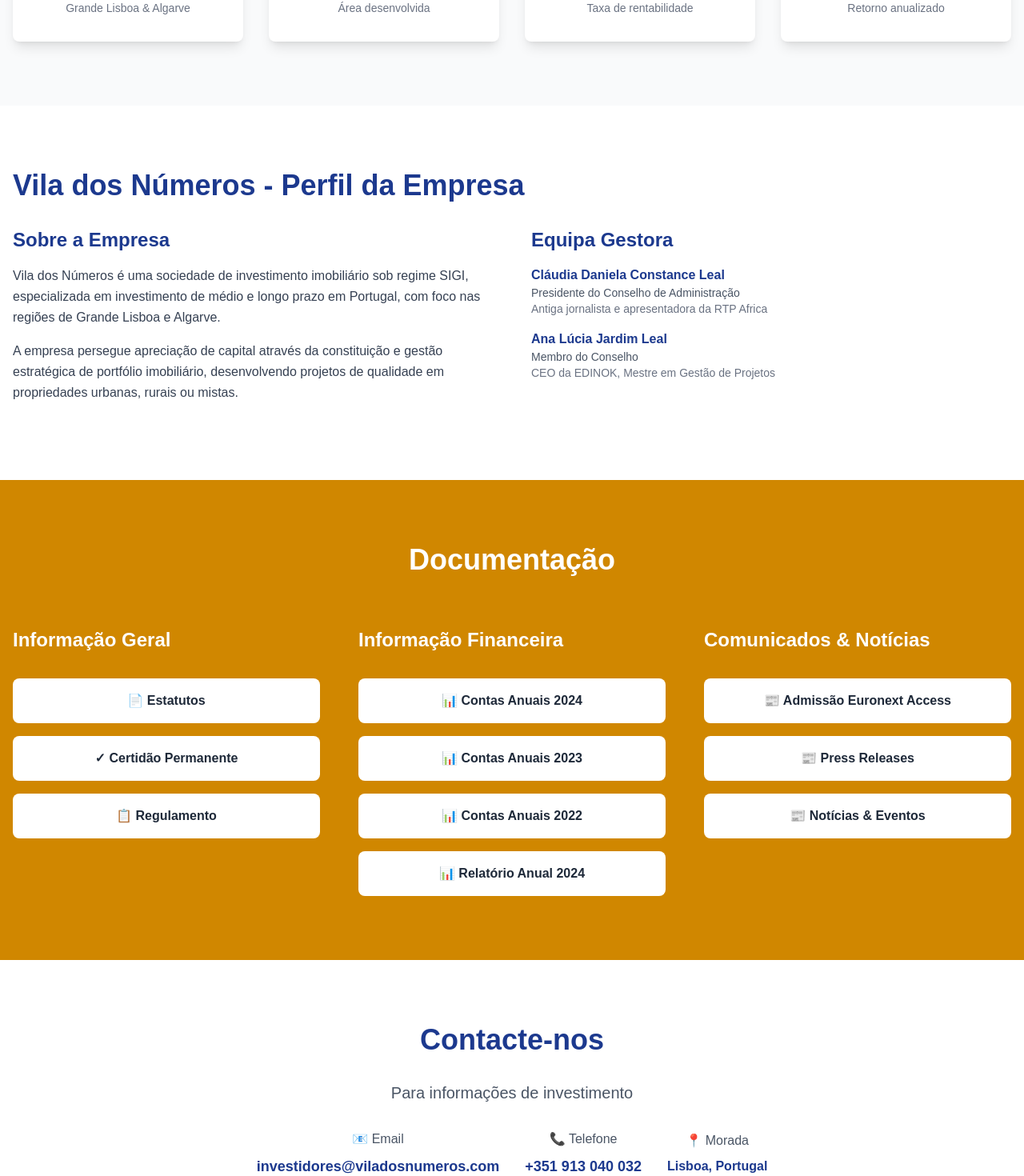
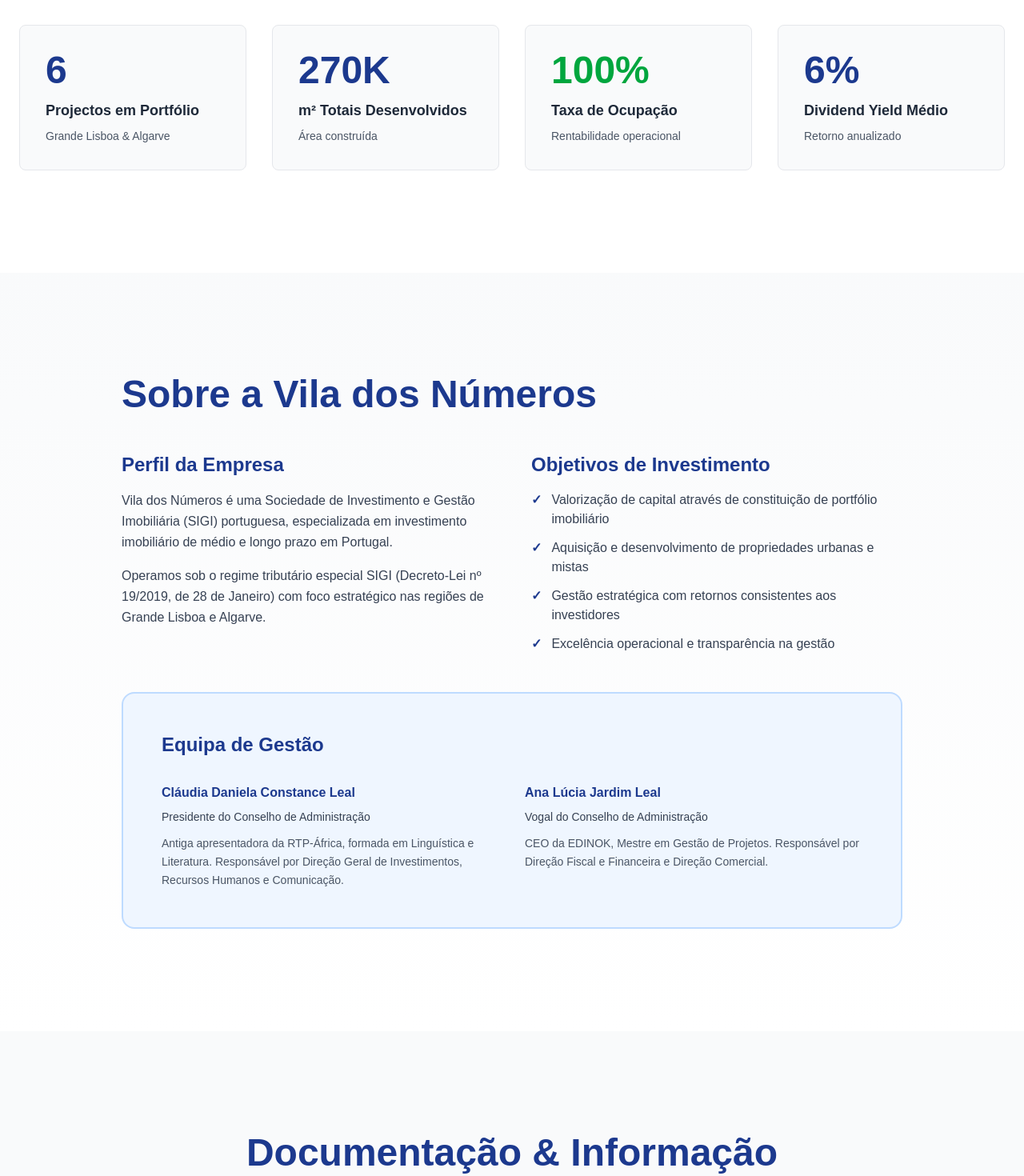
Before and after one commit to nunoleal-dotcom/viladosnumeros-headless, a Next.js app: page /investors in a window 1280 px wide. Shown: the part 678-2148 px from the top of the page at 80% size. Built offline with nearby package versions, Linux system fonts and the light colour scheme.

Commit message:
Redesign investors page with professional layout and better styling

```diff
--- a/app/investors/page.tsx
+++ b/app/investors/page.tsx
@@ -10,6 +10,10 @@
         <div className="max-w-7xl mx-auto px-6 py-3 flex justify-between items-center">
           <Link href="/" className="flex items-center gap-3 hover:opacity-80 transition">
             <img src="/logo.png" alt="Vila dos Números" className="h-16 w-auto" />
+            <div className="hidden sm:block border-l border-gray-300 pl-4">
+              <p className="text-sm font-bold text-blue-900">Vila dos Números – SIGI, S.A.</p>
+              <p className="text-xs text-gray-600 tracking-wide">PROPERTY DEVELOPMENT</p>
+            </div>
           </Link>
           <nav className="flex gap-8 items-center">
             <a href="/#sobre" className="text-gray-700 hover:text-gray-900 transition text-sm font-semibold uppercase tracking-wide">
@@ -40,168 +44,193 @@
         </div>
       </header>
 
-      {/* HERO - ESTILO DOURADO */}
-      <section className="bg-gradient-to-r from-yellow-600 to-yellow-500 text-white py-24">
-        <div className="max-w-7xl mx-auto px-4 text-center">
-          <h1 className="text-5xl font-bold mb-4">Acionistas e Investidores</h1>
-          <p className="text-xl text-yellow-50">Informações e documentação para stakeholders</p>
+      {/* HERO SECTION */}
+      <section className="bg-gradient-to-br from-blue-900 via-blue-800 to-blue-700 text-white py-20 md:py-32">
+        <div className="max-w-5xl mx-auto px-6 text-center">
+          <h1 className="text-5xl md:text-6xl font-bold mb-6">Para Investidores</h1>
+          <p className="text-xl md:text-2xl text-blue-100 leading-relaxed">
+            Oportunidades de investimento imobiliário com retorno comprovado e gestão profissional
+          </p>
         </div>
       </section>
 
       {/* KEY METRICS */}
-      <section className="py-20 bg-gray-50">
-        <div className="max-w-7xl mx-auto px-4">
-          <h2 className="text-4xl font-bold text-center mb-16 text-blue-900">Métricas Chave</h2>
+      <section className="py-20 md:py-32 bg-white">
+        <div className="max-w-7xl mx-auto px-6">
+          <h2 className="text-4xl md:text-5xl font-bold text-center text-blue-900 mb-16">Indicadores Principais</h2>
           <div className="grid grid-cols-1 md:grid-cols-2 lg:grid-cols-4 gap-8">
-            {/* Properties */}
-            <div className="bg-white rounded-lg shadow-lg p-8 text-center">
-              <div className="text-5xl font-bold text-blue-900 mb-2">5</div>
-              <p className="text-gray-600 font-semibold">Properties em Portfólio</p>
-              <p className="text-sm text-gray-500 mt-2">Grande Lisboa & Algarve</p>
+            {/* KPI 1 */}
+            <div className="bg-gray-50 border border-gray-200 rounded-lg p-8 hover:shadow-lg transition">
+              <div className="text-5xl font-bold text-blue-900 mb-3">6</div>
+              <p className="text-lg font-bold text-gray-800 mb-2">Projectos em Portfólio</p>
+              <p className="text-sm text-gray-600">Grande Lisboa & Algarve</p>
             </div>
 
-            {/* Area */}
-            <div className="bg-white rounded-lg shadow-lg p-8 text-center">
-              <div className="text-5xl font-bold text-blue-900 mb-2">270K</div>
-              <p className="text-gray-600 font-semibold">m² Totais</p>
-              <p className="text-sm text-gray-500 mt-2">Área desenvolvida</p>
+            {/* KPI 2 */}
+            <div className="bg-gray-50 border border-gray-200 rounded-lg p-8 hover:shadow-lg transition">
+              <div className="text-5xl font-bold text-blue-900 mb-3">270K</div>
+              <p className="text-lg font-bold text-gray-800 mb-2">m² Totais Desenvolvidos</p>
+              <p className="text-sm text-gray-600">Área construída</p>
             </div>
 
-            {/* Occupancy */}
-            <div className="bg-white rounded-lg shadow-lg p-8 text-center">
-              <div className="text-5xl font-bold text-green-600 mb-2">100%</div>
-              <p className="text-gray-600 font-semibold">Ocupação</p>
-              <p className="text-sm text-gray-500 mt-2">Taxa de rentabilidade</p>
+            {/* KPI 3 */}
+            <div className="bg-gray-50 border border-gray-200 rounded-lg p-8 hover:shadow-lg transition">
+              <div className="text-5xl font-bold text-green-600 mb-3">100%</div>
+              <p className="text-lg font-bold text-gray-800 mb-2">Taxa de Ocupação</p>
+              <p className="text-sm text-gray-600">Rentabilidade operacional</p>
             </div>
 
-            {/* Dividend Yield */}
-            <div className="bg-white rounded-lg shadow-lg p-8 text-center">
-              <div className="text-5xl font-bold text-blue-900 mb-2">6%</div>
-              <p className="text-gray-600 font-semibold">Dividend Yield</p>
-              <p className="text-sm text-gray-500 mt-2">Retorno anualizado</p>
+            {/* KPI 4 */}
+            <div className="bg-gray-50 border border-gray-200 rounded-lg p-8 hover:shadow-lg transition">
+              <div className="text-5xl font-bold text-blue-900 mb-3">6%</div>
+              <p className="text-lg font-bold text-gray-800 mb-2">Dividend Yield Médio</p>
+              <p className="text-sm text-gray-600">Retorno anualizado</p>
             </div>
           </div>
         </div>
       </section>
 
       {/* COMPANY PROFILE */}
-      <section className="py-20 bg-white">
-        <div className="max-w-7xl mx-auto px-4">
-          <h2 className="text-4xl font-bold mb-8 text-blue-900">Vila dos Números - Perfil da Empresa</h2>
-          <div className="grid grid-cols-1 md:grid-cols-2 gap-12">
+      <section className="py-20 md:py-32 bg-gradient-to-b from-gray-50 to-white">
+        <div className="max-w-5xl mx-auto px-6">
+          <h2 className="text-4xl md:text-5xl font-bold text-blue-900 mb-12">Sobre a Vila dos Números</h2>
+
+          <div className="grid grid-cols-1 md:grid-cols-2 gap-12 mb-12">
             <div>
-              <h3 className="text-2xl font-bold text-blue-900 mb-4">Sobre a Empresa</h3>
-              <p className="text-gray-700 mb-4 leading-relaxed">
-                Vila dos Números é uma sociedade de investimento imobiliário sob regime SIGI, especializada em investimento
-                de médio e longo prazo em Portugal, com foco nas regiões de Grande Lisboa e Algarve.
+              <h3 className="text-2xl font-bold text-blue-900 mb-4">Perfil da Empresa</h3>
+              <p className="text-gray-700 leading-relaxed mb-4">
+                Vila dos Números é uma Sociedade de Investimento e Gestão Imobiliária (SIGI) portuguesa, especializada em investimento imobiliário de médio e longo prazo em Portugal.
               </p>
-              <p className="text-gray-700 mb-4 leading-relaxed">
-                A empresa persegue apreciação de capital através da constituição e gestão estratégica de portfólio imobiliário,
-                desenvolvendo projetos de qualidade em propriedades urbanas, rurais ou mistas.
+              <p className="text-gray-700 leading-relaxed">
+                Operamos sob o regime tributário especial SIGI (Decreto-Lei nº 19/2019, de 28 de Janeiro) com foco estratégico nas regiões de Grande Lisboa e Algarve.
               </p>
             </div>
+
             <div>
-              <h3 className="text-2xl font-bold text-blue-900 mb-4">Equipa Gestora</h3>
-              <div className="space-y-4">
-                <div>
-                  <p className="font-bold text-blue-900">Cláudia Daniela Constance Leal</p>
-                  <p className="text-sm text-gray-600">Presidente do Conselho de Administração</p>
-                  <p className="text-sm text-gray-500">Antiga jornalista e apresentadora da RTP Africa</p>
-                </div>
-                <div>
-                  <p className="font-bold text-blue-900">Ana Lúcia Jardim Leal</p>
-                  <p className="text-sm text-gray-600">Membro do Conselho</p>
-                  <p className="text-sm text-gray-500">CEO da EDINOK, Mestre em Gestão de Projetos</p>
-                </div>
+              <h3 className="text-2xl font-bold text-blue-900 mb-4">Objetivos de Investimento</h3>
+              <ul className="space-y-3">
+                <li className="flex gap-3">
+                  <span className="text-blue-900 font-bold">✓</span>
+                  <span className="text-gray-700">Valorização de capital através de constituição de portfólio imobiliário</span>
+                </li>
+                <li className="flex gap-3">
+                  <span className="text-blue-900 font-bold">✓</span>
+                  <span className="text-gray-700">Aquisição e desenvolvimento de propriedades urbanas e mistas</span>
+                </li>
+                <li className="flex gap-3">
+                  <span className="text-blue-900 font-bold">✓</span>
+                  <span className="text-gray-700">Gestão estratégica com retornos consistentes aos investidores</span>
+                </li>
+                <li className="flex gap-3">
+                  <span className="text-blue-900 font-bold">✓</span>
+                  <span className="text-gray-700">Excelência operacional e transparência na gestão</span>
+                </li>
+              </ul>
+            </div>
+          </div>
+
+          {/* Management Team */}
+          <div className="bg-blue-50 border-2 border-blue-200 rounded-2xl p-8 md:p-12">
+            <h3 className="text-2xl font-bold text-blue-900 mb-8">Equipa de Gestão</h3>
+            <div className="grid grid-cols-1 md:grid-cols-2 gap-8">
+              <div>
+                <p className="font-bold text-blue-900 mb-2">Cláudia Daniela Constance Leal</p>
+                <p className="text-sm text-gray-700 mb-3">Presidente do Conselho de Administração</p>
+                <p className="text-sm text-gray-600 leading-relaxed">Antiga apresentadora da RTP-África, formada em Linguística e Literatura. Responsável por Direção Geral de Investimentos, Recursos Humanos e Comunicação.</p>
+              </div>
+              <div>
+                <p className="font-bold text-blue-900 mb-2">Ana Lúcia Jardim Leal</p>
+                <p className="text-sm text-gray-700 mb-3">Vogal do Conselho de Administração</p>
+                <p className="text-sm text-gray-600 leading-relaxed">CEO da EDINOK, Mestre em Gestão de Projetos. Responsável por Direção Fiscal e Financeira e Direção Comercial.</p>
               </div>
             </div>
           </div>
         </div>
       </section>
 
-      {/* DOCUMENTOS - 3 COLUNAS */}
-      <section className="py-20 bg-yellow-600">
-        <div className="max-w-7xl mx-auto px-4">
-          <h2 className="text-4xl font-bold text-center text-white mb-16">Documentação</h2>
+      {/* DOCUMENTATION SECTION */}
+      <section className="py-20 md:py-32 bg-gray-50">
+        <div className="max-w-6xl mx-auto px-6">
+          <h2 className="text-4xl md:text-5xl font-bold text-center text-blue-900 mb-16">Documentação & Informação</h2>
 
           <div className="grid grid-cols-1 md:grid-cols-3 gap-12">
             {/* COLUNA 1: INFORMAÇÃO GERAL */}
             <div>
-              <h3 className="text-2xl font-bold text-white mb-8">Informação Geral</h3>
+              <h3 className="text-2xl font-bold text-blue-900 mb-8 flex items-center gap-2">
+                <span className="text-3xl">📋</span> Documentos Legais
+              </h3>
               <div className="space-y-4">
                 <a
                   href="#"
-                  className="block bg-white text-gray-800 px-6 py-4 rounded-lg font-semibold hover:bg-gray-100 transition text-center"
+                  className="block bg-white text-blue-900 px-6 py-4 rounded-lg font-semibold hover:bg-blue-50 transition border border-blue-200 text-center"
                 >
-                  📄 Estatutos
+                  Estatutos
                 </a>
                 <a
                   href="#"
-                  className="block bg-white text-gray-800 px-6 py-4 rounded-lg font-semibold hover:bg-gray-100 transition text-center"
+                  className="block bg-white text-blue-900 px-6 py-4 rounded-lg font-semibold hover:bg-blue-50 transition border border-blue-200 text-center"
                 >
-                  ✓ Certidão Permanente
+                  Certidão Permanente
                 </a>
                 <a
                   href="#"
-                  className="block bg-white text-gray-800 px-6 py-4 rounded-lg font-semibold hover:bg-gray-100 transition text-center"
+                  className="block bg-white text-blue-900 px-6 py-4 rounded-lg font-semibold hover:bg-blue-50 transition border border-blue-200 text-center"
                 >
-                  📋 Regulamento
+                  Regulamento
                 </a>
               </div>
             </div>
 
             {/* COLUNA 2: INFORMAÇÃO FINANCEIRA */}
             <div>
-              <h3 className="text-2xl font-bold text-white mb-8">Informação Financeira</h3>
+              <h3 className="text-2xl font-bold text-blue-900 mb-8 flex items-center gap-2">
+                <span className="text-3xl">📊</span> Informação Financeira
+              </h3>
               <div className="space-y-4">
                 <a
                   href="#"
-                  className="block bg-white text-gray-800 px-6 py-4 rounded-lg font-semibold hover:bg-gray-100 transition text-center"
+                  className="block bg-white text-blue-900 px-6 py-4 rounded-lg font-semibold hover:bg-blue-50 transition border border-blue-200 text-center"
                 >
-                  📊 Contas Anuais 2024
+                  Contas Anuais 2024
                 </a>
                 <a
                   href="#"
-                  className="block bg-white text-gray-800 px-6 py-4 rounded-lg font-semibold hover:bg-gray-100 transition text-center"
+                  className="block bg-white text-blue-900 px-6 py-4 rounded-lg font-semibold hover:bg-blue-50 transition border border-blue-200 text-center"
                 >
-                  📊 Contas Anuais 2023
+                  Contas Anuais 2023
                 </a>
                 <a
                   href="#"
-                  className="block bg-white text-gray-800 px-6 py-4 rounded-lg font-semibold hover:bg-gray-100 transition text-center"
+                  className="block bg-white text-blue-900 px-6 py-4 rounded-lg font-semibold hover:bg-blue-50 transition border border-blue-200 text-center"
                 >
-                  📊 Contas Anuais 2022
-                </a>
-                <a
-                  href="#"
-                  className="block bg-white text-gray-800 px-6 py-4 rounded-lg font-semibold hover:bg-gray-100 transition text-center"
-                >
-                  📊 Relatório Anual 2024
+                  Relatório Anual 2024
                 </a>
               </div>
             </div>
 
             {/* COLUNA 3: COMUNICADOS */}
             <div>
-              <h3 className="text-2xl font-bold text-white mb-8">Comunicados & Notícias</h3>
+              <h3 className="text-2xl font-bold text-blue-900 mb-8 flex items-center gap-2">
+                <span className="text-3xl">📰</span> Comunicados & Notícias
+              </h3>
               <div className="space-y-4">
                 <a
                   href="#"
-                  className="block bg-white text-gray-800 px-6 py-4 rounded-lg font-semibold hover:bg-gray-100 transition text-center"
+                  className="block bg-white text-blue-900 px-6 py-4 rounded-lg font-semibold hover:bg-blue-50 transition border border-blue-200 text-center"
                 >
-                  📰 Admissão Euronext Access
+                  Admissão Euronext Access
                 </a>
                 <a
                   href="#"
-                  className="block bg-white text-gray-800 px-6 py-4 rounded-lg font-semibold hover:bg-gray-100 transition text-center"
+                  className="block bg-white text-blue-900 px-6 py-4 rounded-lg font-semibold hover:bg-blue-50 transition border border-blue-200 text-center"
                 >
-                  📰 Press Releases
+                  Press Releases
                 </a>
                 <a
                   href="#"
-                  className="block bg-white text-gray-800 px-6 py-4 rounded-lg font-semibold hover:bg-gray-100 transition text-center"
+                  className="block bg-white text-blue-900 px-6 py-4 rounded-lg font-semibold hover:bg-blue-50 transition border border-blue-200 text-center"
                 >
-                  📰 Notícias & Eventos
+                  Notícias & Eventos
                 </a>
               </div>
             </div>
@@ -209,38 +238,27 @@
         </div>
       </section>
 
-      {/* CONTACTO */}
-      <section className="py-20 bg-white">
-        <div className="max-w-7xl mx-auto px-4 text-center">
-          <h2 className="text-4xl font-bold text-blue-900 mb-8">Contacte-nos</h2>
-          <p className="text-xl text-gray-600 mb-8">Para informações de investimento</p>
-
-          <div className="flex flex-col md:flex-row gap-8 justify-center items-center">
-            <div>
-              <p className="text-gray-600 mb-2">📧 Email</p>
-              <a href="mailto:investidores@viladosnumeros.com" className="text-blue-900 font-bold text-lg hover:text-blue-600">
-                investidores@viladosnumeros.com
-              </a>
-            </div>
-            <div>
-              <p className="text-gray-600 mb-2">📞 Telefone</p>
-              <a href="tel:913040032" className="text-blue-900 font-bold text-lg hover:text-blue-600">
-                +351 913 040 032
-              </a>
-            </div>
-            <div>
-              <p className="text-gray-600 mb-2">📍 Morada</p>
-              <p className="text-blue-900 font-bold">Lisboa, Portugal</p>
-            </div>
-          </div>
+      {/* CTA SECTION */}
+      <section className="py-16 md:py-20 bg-blue-900 text-white">
+        <div className="max-w-4xl mx-auto px-6 text-center">
+          <h2 className="text-4xl md:text-5xl font-bold mb-6">Pronto para Investir?</h2>
+          <p className="text-xl text-blue-100 mb-10">
+            Entre em contacto connosco para conhecer melhor as oportunidades de investimento
+          </p>
+          <a
+            href="/#contacto"
+            className="inline-block bg-white text-blue-900 px-8 py-4 rounded-lg font-bold hover:bg-gray-100 transition"
+          >
+            Contacte-nos Agora
+          </a>
         </div>
       </section>
 
       {/* FOOTER */}
-      <footer className="bg-blue-950 text-white py-12">
-        <div className="max-w-7xl mx-auto px-4 text-center">
+      <footer className="bg-gray-900 text-white py-12">
+        <div className="max-w-7xl mx-auto px-6 text-center">
           <p>&copy; 2026 Vila dos Números, SIGI S.A. Todos os direitos reservados.</p>
-          <p className="text-blue-300 text-sm mt-2">Investimento imobiliário de qualidade em Portugal</p>
+          <p className="text-gray-400 text-sm mt-2">Investimento imobiliário de qualidade em Portugal</p>
         </div>
       </footer>
     </div>
```
